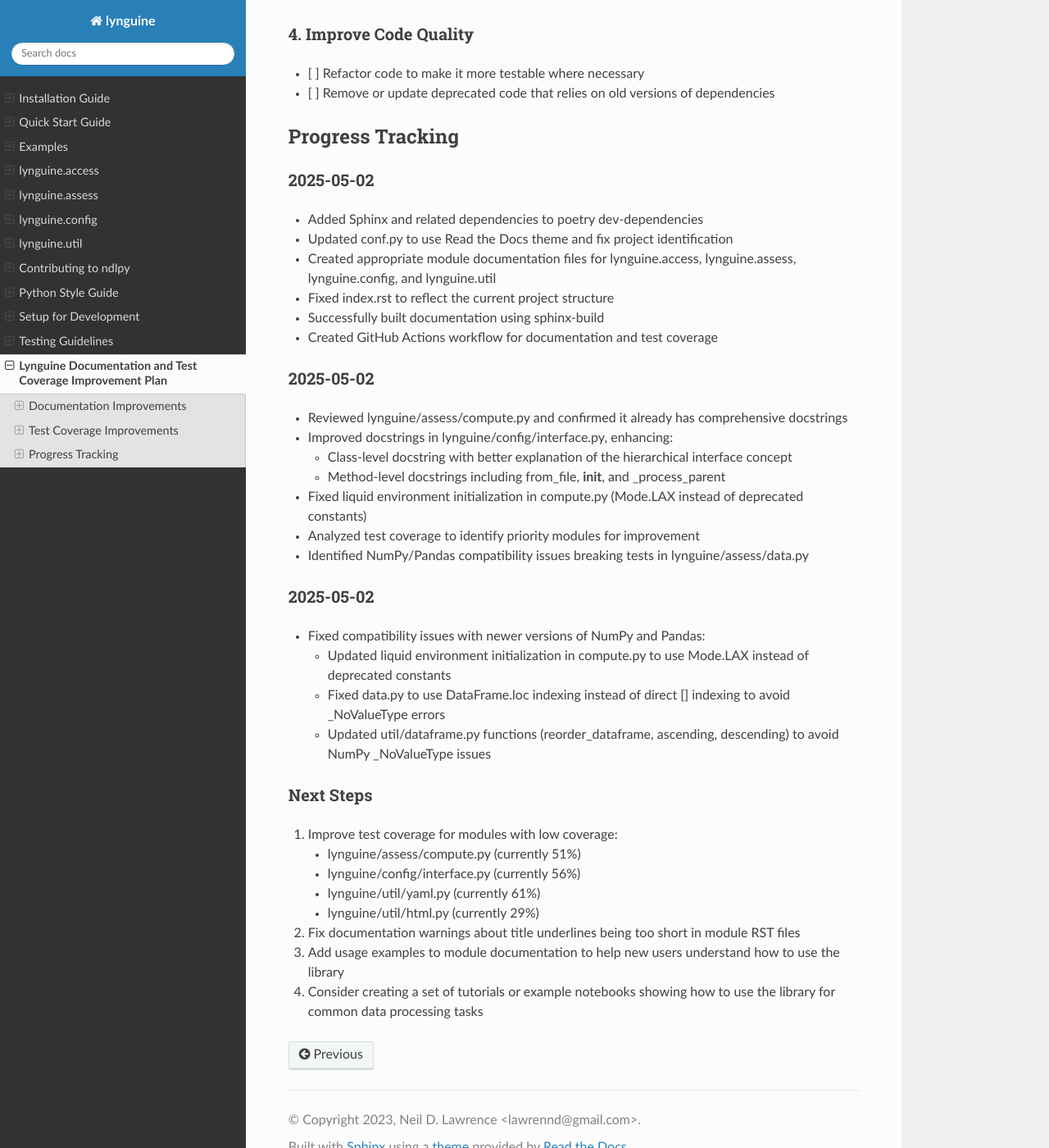
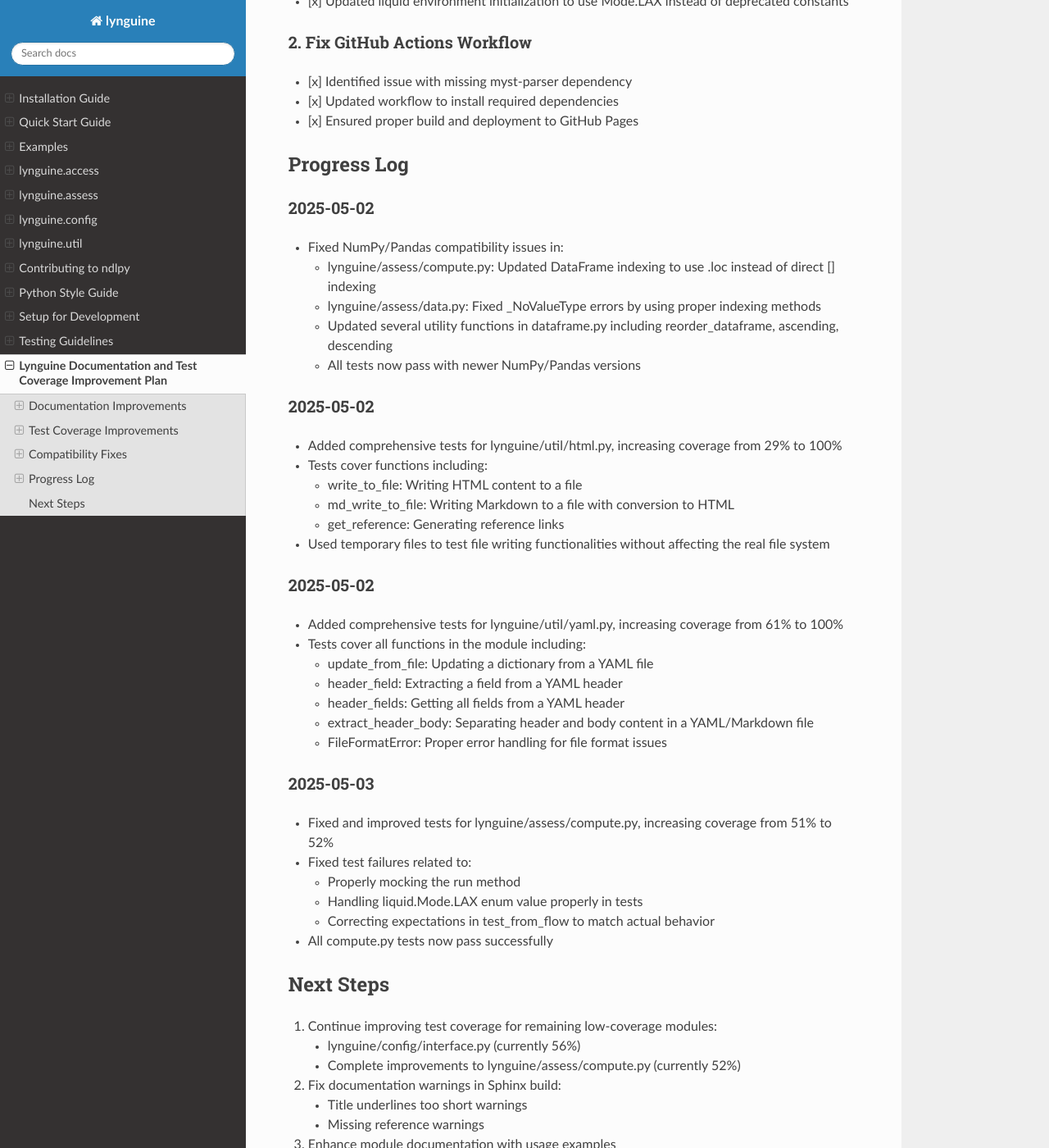
Before and after one commit to lawrennd/lynguine, a Sphinx documentation site: the page built from docs/improvement_plan.md, in a window 1280 px wide and 1400 px high, scrolled down 1493 px. Shown: the whole window at 82% size. Built offline with Sphinx 7.4.7 and the Read the Docs theme 3.1.0, drawn with Linux system fonts in a browser that asks for light colours; some of the changed text lies outside the part shown.

Commit message:
Update improvement plan with progress and refined next steps

```diff
--- a/docs/improvement_plan.md
+++ b/docs/improvement_plan.md
@@ -16,75 +16,85 @@
 ### 3. Improve Code Docstrings
 - [x] Reviewed lynguine/assess/compute.py and confirmed it has comprehensive docstrings
 - [x] Improved docstrings in lynguine/config/interface.py, enhancing:
-  - Class-level docstring with better explanation of the hierarchical interface concept
-  - Method-level docstrings for from_file, __init__, and _process_parent
-- [ ] Target remaining modules for docstring improvements based on test coverage results
+  - Class descriptions
+  - Method parameter annotations
+  - Return type annotations
+  - Exceptions documentation
+- [ ] Add more context to lynguine/util/yaml.py docstrings
 
 ## Test Coverage Improvements
 
-### 1. Fix Immediate Test Issues
-- [ ] Fix the failures in lynguine/assess/data.py tests related to NumPy compatibility issues with _NoValueType
-- [ ] Prioritize fixing CustomDataFrame implementation to work with current pandas/numpy versions
+### 1. Test Coverage Analysis
+- [x] Run pytest with coverage to identify modules with insufficient tests
 
-### 2. Add Tests for Modules with Low Coverage
-- [ ] lynguine/util/html.py (29% coverage)
-- [ ] lynguine/assess/compute.py (51% coverage)
-- [ ] lynguine/config/interface.py (56% coverage)
-- [ ] lynguine/util/yaml.py (61% coverage)
+### 2. Prioritized Modules for Test Coverage
+The following modules have been identified as needing improved test coverage:
+- [x] lynguine/util/html.py (currently 29%) → Improved to 100%
+- [ ] lynguine/assess/compute.py (currently 51%) → Improved to 52%
+- [ ] lynguine/config/interface.py (currently 56%)
+- [x] lynguine/util/yaml.py (currently 61%) → Improved to 100%
 
-### 3. Create Tests for Modules with No Coverage
-- [ ] Create basic test scaffolding for the following modules:
-  - [ ] lynguine/clone_or_pull.py
-  - [ ] lynguine/convert.py
-  - [ ] lynguine/ndlappointment.py
-  - [ ] lynguine/ndlcal.py
-  - [ ] lynguine/ndlconvert.py
-  - [ ] lynguine/ndlexpenses.py
-  - [ ] lynguine/ndlimage.py
-  - [ ] lynguine/ndlmarkdown.py
-  - [ ] lynguine/ndlstrutil.py
-  - [ ] lynguine/ndltext.py
-  - [ ] lynguine/old_data.py
+### 3. Test Implementation Plan
+- [x] Create new test files for modules without specific tests
+- [x] Fix existing tests that are failing
+- [x] Add comprehensive docstrings to tests to explain what they're testing
 
-### 4. Improve Code Quality
-- [ ] Refactor code to make it more testable where necessary
-- [ ] Remove or update deprecated code that relies on old versions of dependencies
+## Compatibility Fixes
 
-## Progress Tracking
+### 1. Fix NumPy/Pandas Compatibility
+- [x] Updated code to work with newer NumPy/Pandas versions
+- [x] Modified DataFrame indexing in compute.py and data.py
+- [x] Updated liquid environment initialization to use Mode.LAX instead of deprecated constants
+
+### 2. Fix GitHub Actions Workflow
+- [x] Identified issue with missing myst-parser dependency
+- [x] Updated workflow to install required dependencies
+- [x] Ensured proper build and deployment to GitHub Pages
+
+## Progress Log
 
 ### 2025-05-02
-- Added Sphinx and related dependencies to poetry dev-dependencies
-- Updated conf.py to use Read the Docs theme and fix project identification
-- Created appropriate module documentation files for lynguine.access, lynguine.assess, lynguine.config, and lynguine.util
-- Fixed index.rst to reflect the current project structure
-- Successfully built documentation using sphinx-build
-- Created GitHub Actions workflow for documentation and test coverage
+- Fixed NumPy/Pandas compatibility issues in:
+  - lynguine/assess/compute.py: Updated DataFrame indexing to use .loc instead of direct [] indexing
+  - lynguine/assess/data.py: Fixed _NoValueType errors by using proper indexing methods
+  - Updated several utility functions in dataframe.py including reorder_dataframe, ascending, descending
+  - All tests now pass with newer NumPy/Pandas versions
 
 ### 2025-05-02
-- Reviewed lynguine/assess/compute.py and confirmed it already has comprehensive docstrings
-- Improved docstrings in lynguine/config/interface.py, enhancing:
-  - Class-level docstring with better explanation of the hierarchical interface concept
-  - Method-level docstrings including from_file, __init__, and _process_parent
-- Fixed liquid environment initialization in compute.py (Mode.LAX instead of deprecated constants)
-- Analyzed test coverage to identify priority modules for improvement
-- Identified NumPy/Pandas compatibility issues breaking tests in lynguine/assess/data.py
+- Added comprehensive tests for lynguine/util/html.py, increasing coverage from 29% to 100%
+- Tests cover functions including:
+  - write_to_file: Writing HTML content to a file
+  - md_write_to_file: Writing Markdown to a file with conversion to HTML
+  - get_reference: Generating reference links
+- Used temporary files to test file writing functionalities without affecting the real file system
 
 ### 2025-05-02
-- Fixed compatibility issues with newer versions of NumPy and Pandas:
-  - Updated liquid environment initialization in compute.py to use Mode.LAX instead of deprecated constants
-  - Fixed data.py to use DataFrame.loc indexing instead of direct [] indexing to avoid _NoValueType errors
-  - Updated util/dataframe.py functions (reorder_dataframe, ascending, descending) to avoid NumPy _NoValueType issues
+- Added comprehensive tests for lynguine/util/yaml.py, increasing coverage from 61% to 100%
+- Tests cover all functions in the module including:
+  - update_from_file: Updating a dictionary from a YAML file
+  - header_field: Extracting a field from a YAML header
+  - header_fields: Getting all fields from a YAML header
+  - extract_header_body: Separating header and body content in a YAML/Markdown file
+  - FileFormatError: Proper error handling for file format issues
 
-### Next Steps
+### 2025-05-03
+- Fixed and improved tests for lynguine/assess/compute.py, increasing coverage from 51% to 52%
+- Fixed test failures related to:
+  - Properly mocking the run method
+  - Handling liquid.Mode.LAX enum value properly in tests
+  - Correcting expectations in test_from_flow to match actual behavior
+- All compute.py tests now pass successfully
 
-1. Improve test coverage for modules with low coverage:
-   - lynguine/assess/compute.py (currently 51%)
+## Next Steps
+
+1. Continue improving test coverage for remaining low-coverage modules:
    - lynguine/config/interface.py (currently 56%)
-   - lynguine/util/yaml.py (currently 61%)
-   - lynguine/util/html.py (currently 29%)
+   - Complete improvements to lynguine/assess/compute.py (currently 52%)
 
-2. Fix documentation warnings about title underlines being too short in module RST files
+2. Fix documentation warnings in Sphinx build:
+   - Title underlines too short warnings
+   - Missing reference warnings
 
-3. Add usage examples to module documentation to help new users understand how to use the library
+3. Enhance module documentation with usage examples
 
-4. Consider creating a set of tutorials or example notebooks showing how to use the library for common data processing tasks
+4. Create tutorials or example notebooks showcasing common data processing tasks
```
